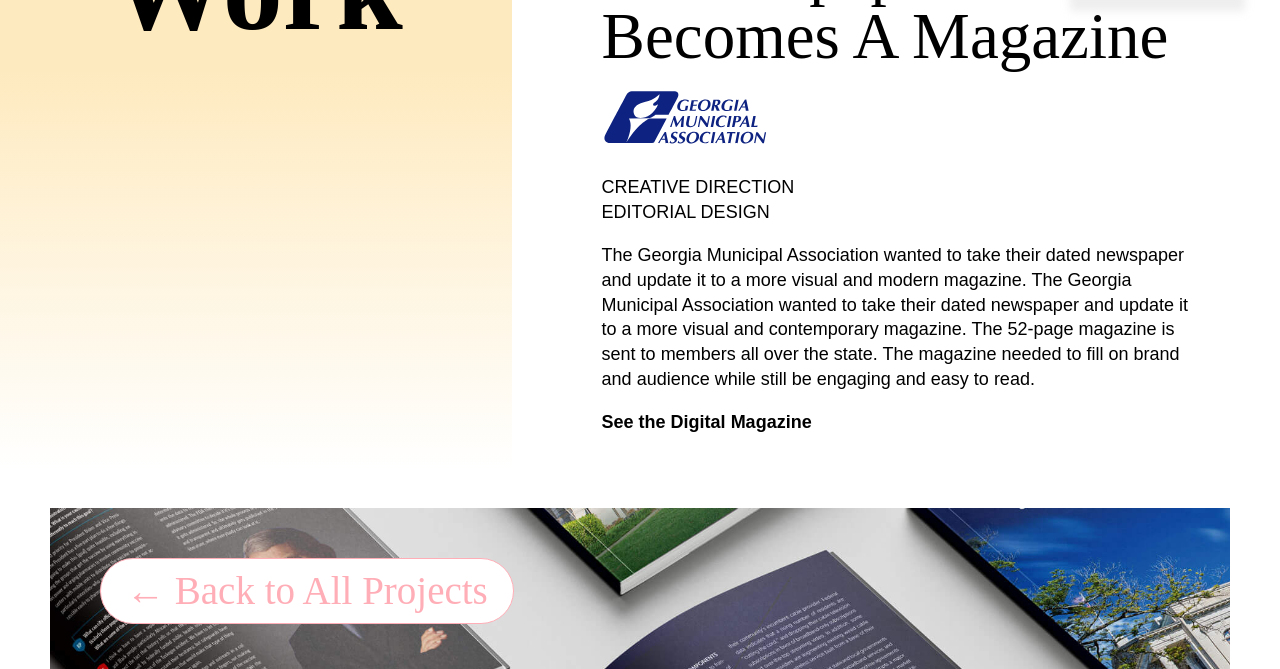
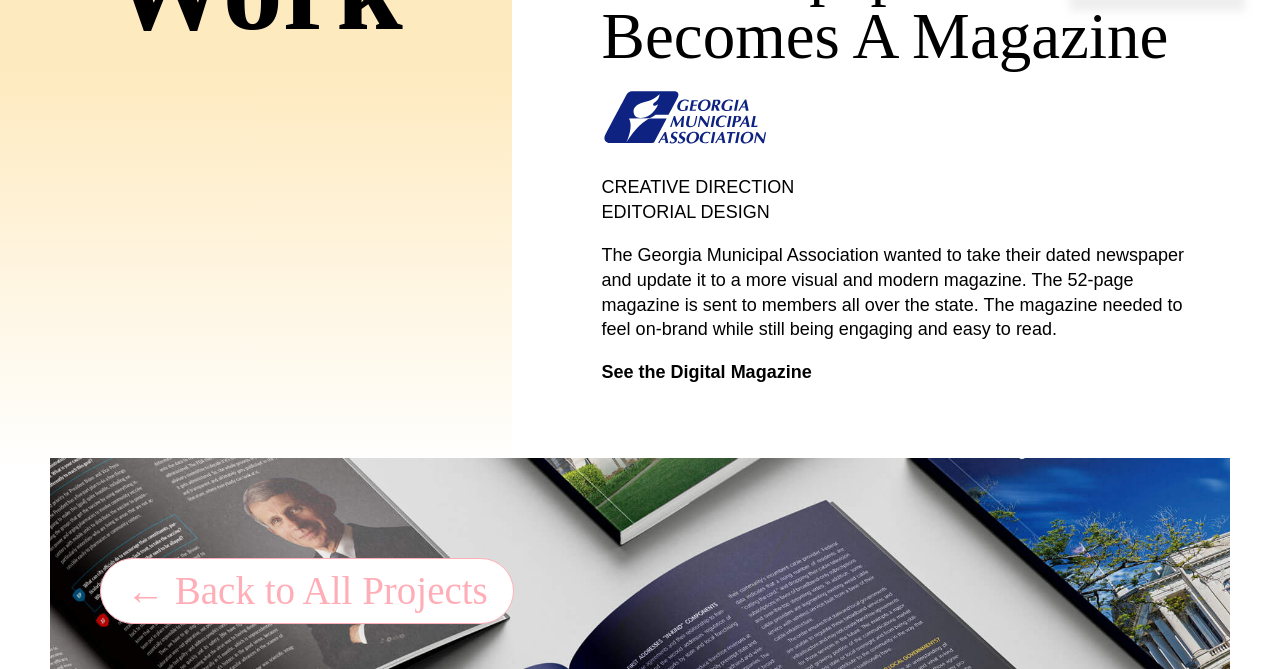
Before and after one commit to pfiller/design-pods, a Jekyll site: the page built from _posts/2021-02-18-georgia-municipal-assoc-mag.md, in a window 1280 px wide and 900 px high, cut to the strip 231-900 px from the top of the window. Built offline with Jekyll 4.4.1, drawn with Linux system fonts in a browser that asks for light colours; some web fonts are replaced.

Commit message:
Content Update to GMA Description Copy

```diff
--- a/_posts/2021-02-18-georgia-municipal-assoc-mag.md
+++ b/_posts/2021-02-18-georgia-municipal-assoc-mag.md
@@ -10,7 +10,7 @@ intro: |
   <p class="work-services">Creative Direction<br>
   Editorial Design</p>
 
-  The Georgia Municipal Association wanted to take their dated newspaper and update it to a more visual and modern magazine. The Georgia Municipal Association wanted to take their dated newspaper and update it to a more visual and contemporary magazine. The 52-page magazine is sent to members all over the state. The magazine needed to fill on brand and audience while still be engaging and easy to read.
+  The Georgia Municipal Association wanted to take their dated newspaper and update it to a more visual and modern magazine. The 52-page magazine is sent to members all over the state. The magazine needed to feel on-brand while still being engaging and easy to read.
 
   <a href="https://www.gacities.com/News/Georgias-Cities-Magazine.aspx" class="cta-link" target="_blank">See the Digital Magazine</a>
 ---
```
